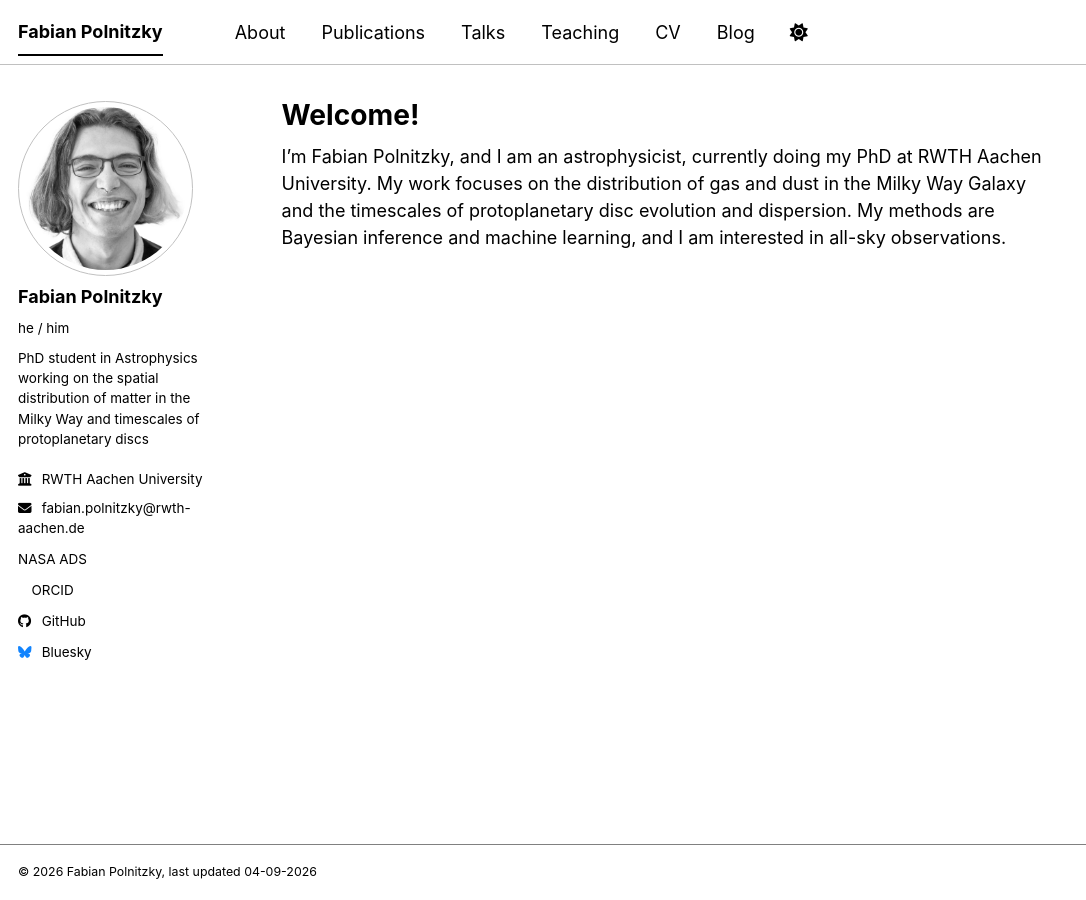
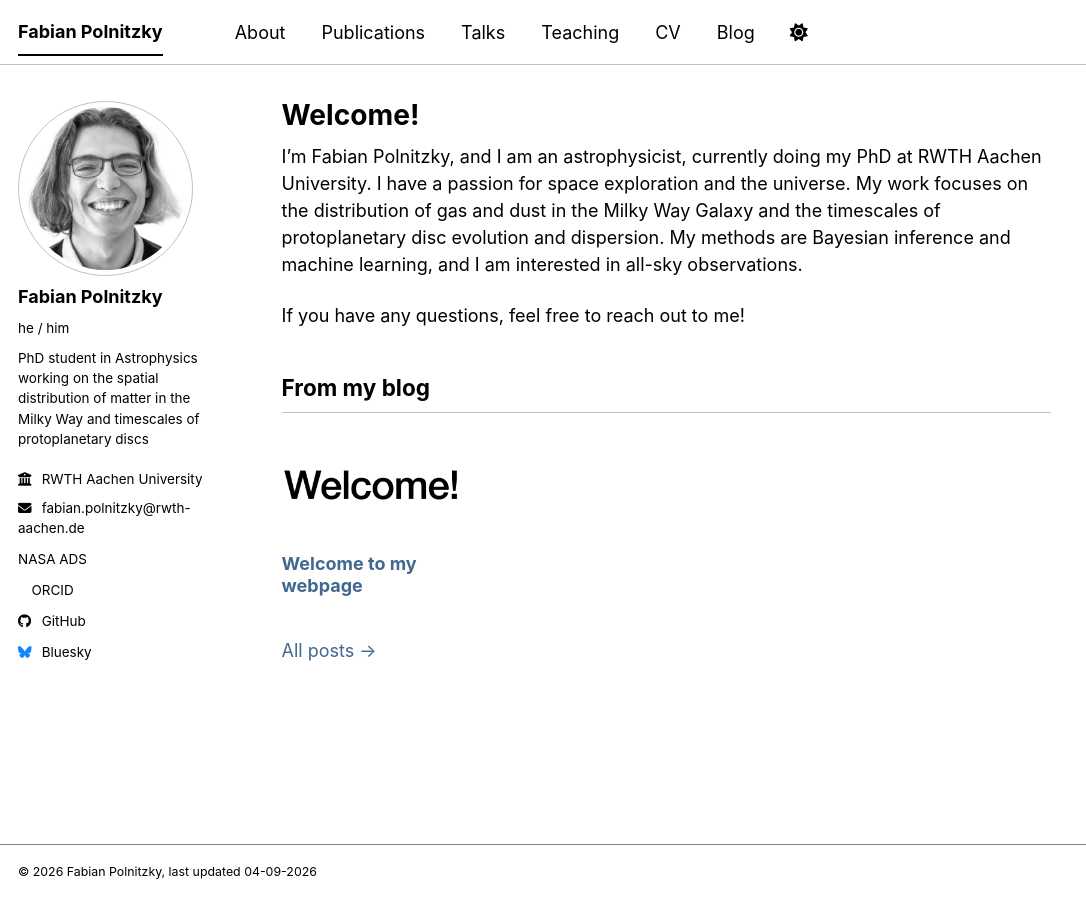
Before and after one commit to fabianpolnitzky/fabianpolnitzky.github.io, a Jekyll site: the page built from _pages/home.md, in a window 1280 px wide. Shown: the whole page, without its empty margins (0-1086 px from the left). Built offline with Jekyll 4.4.1, drawn with Linux system fonts in a browser that asks for light colours; a style sheet for code colours, icons or effects is not loaded.

Commit message:
Add more content to /home and /about

```diff
--- a/_pages/home.md
+++ b/_pages/home.md
@@ -4,4 +4,20 @@ title: "Welcome!"
 author_profile: true
 ---
 
-I'm Fabian Polnitzky, and I am an astrophysicist, currently doing my PhD at RWTH Aachen University. My work focuses on the distribution of gas and dust in the Milky Way Galaxy and the timescales of protoplanetary disc evolution and dispersion. My methods are Bayesian inference and machine learning, and I am interested in all-sky observations.
+I'm Fabian Polnitzky, and I am an astrophysicist, currently doing my PhD at RWTH Aachen University. I have a passion for space exploration and the universe. My work focuses on the distribution of gas and dust in the Milky Way Galaxy and the timescales of protoplanetary disc evolution and dispersion. My methods are Bayesian inference and machine learning, and I am interested in all-sky observations.
+
+If you have any questions, feel free to reach out to me!
+
+{% if site.posts.size > 0 %}
+{% include base_path %}
+
+## From my blog
+
+<div class="grid__wrapper">
+{% for post in site.posts limit: 3 %}
+    {% include archive-single.html type="grid" %}
+{% endfor %}
+</div>
+
+<p><a href="{{ base_path }}/blog/">All posts &rarr;</a></p>
+{% endif %}
```
Also changed, not shown: _pages/about.md (+5 -5 lines).
